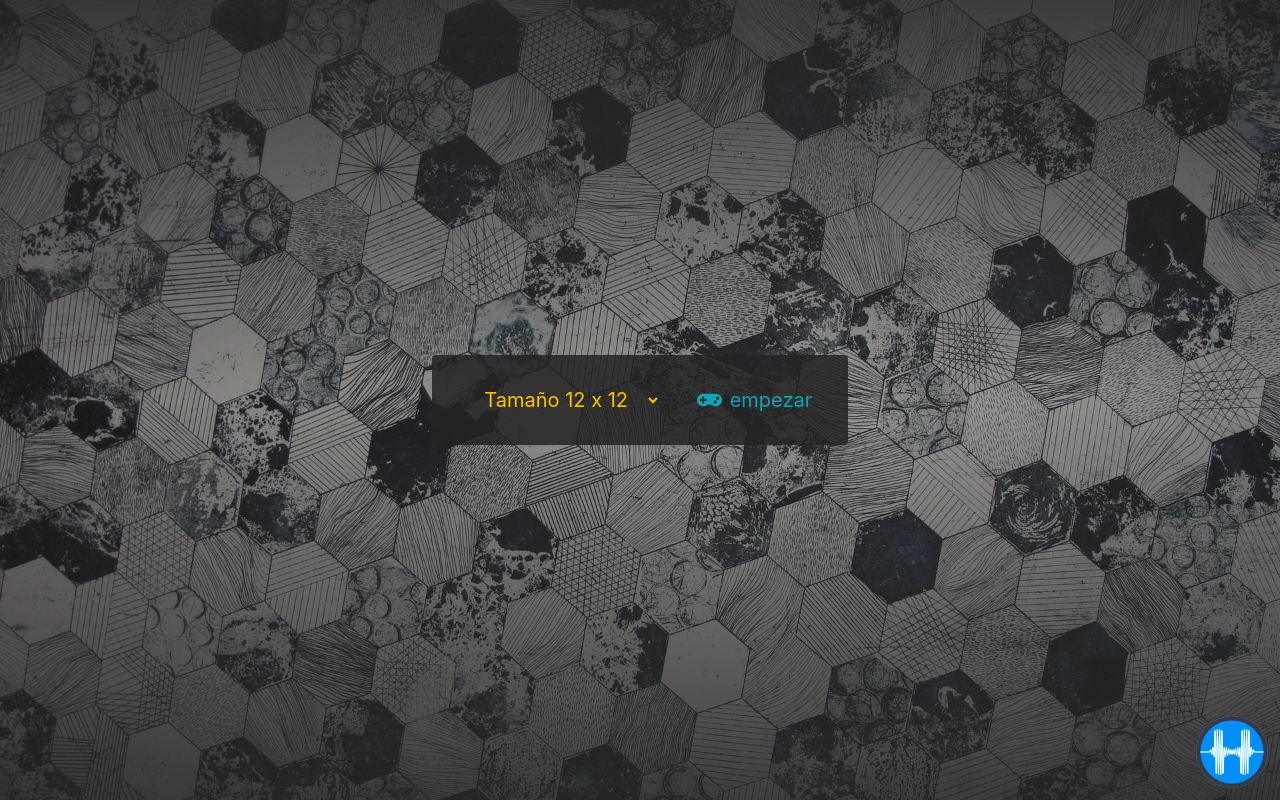
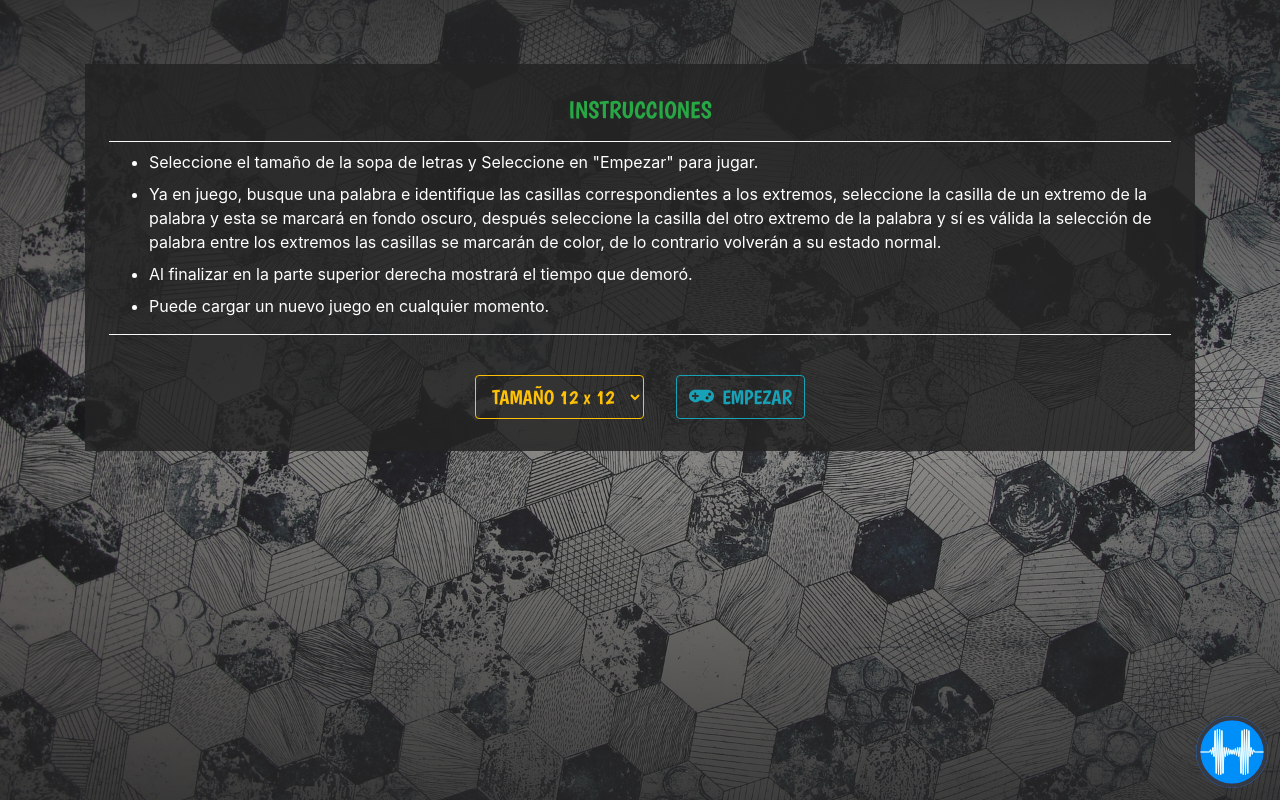
Before and after one commit to hlmqz/sopa-de-letras, a Vue app: page / in a window 1280 px wide. Built offline with nearby package versions, Linux system fonts and the light colour scheme.

Commit message:
update: Intrucciones Incluidas

```diff
--- a/src/components/IntroJuego.vue
+++ b/src/components/IntroJuego.vue
@@ -1,24 +1,51 @@
 <template>
 <transition enter-active-class="slideInDown" leave-active-class="slideOutUp">
-	<div v-if="!enJuego"
-	class="d-flex animated fixed-top justify-content-center align-items-center w-100"
-	style="height: 100%;">
+	<div v-if="!enJuego" class="animated fixed-top py-5" style="max-height: 100%; overflow-y: auto;">
+		<div class="container">
+			<div class="row">
 
-		<div v-if="!timeadd" class="text-center bg-smoke rounded p-3">
-			<select v-model="tam" class="btn btn-outline-warning border-0 f-6 py-2 mx-3 my-2" >
+				<div class="py-3 col-12" :class="{'col-md-6':timeadd}">
+					<div class="bg-smoke p-4">
+						<div class="text-center py-2">
+							<h4 class="text-success boogaloo">INSTRUCCIONES</h4>
+						</div>
+						<div class="border-bottom border-top border-light">
+							<ul class="text-white text-left">
+								<li class="my-2">
+									Seleccione el tamaño de la sopa de letras y Seleccione en "Empezar" para jugar.
+								</li>
+								<li class="my-2">
+									Ya en juego, busque una palabra e identifique las casillas correspondientes a los extremos,
+									seleccione la casilla de un extremo de la palabra y esta se marcará en fondo oscuro,
+									después seleccione la casilla del otro extremo de la palabra y
+									sí es válida la selección de palabra entre los extremos las casillas se marcarán de color,
+									de lo contrario volverán a su estado normal.
+								</li>
+								<li class="my-2">
+									Al finalizar en la parte superior derecha mostrará el tiempo que demoró.
+								</li>
+								<li class="my-2">
+									Puede cargar un nuevo juego en cualquier momento.
+								</li>
+							</ul>
+						</div>
+					</div>
+					<div v-if="!timeadd" class="text-center bg-smoke px-3 pb-3 boogaloo">
+						<select v-model="tam" class="btn btn-outline-warning f-6 py-2 m-3" >
 							<option v-for="(tm, tmi) in tamanos" :value="tm">
-					Tamaño {{tm}} x {{tm}}
+								TAMAÑO {{tm}} x {{tm}}
 							</option>
 						</select>
 
-			<button class="btn btn-outline-info border-0 f-6 mx-2" @click="cambioTamano">
+						<button class="btn btn-outline-info f-6 m-3" @click="cambioTamano">
 							<i class="fas fa-gamepad"></i>
-				<span class="ml-2">empezar</span>
+							<span class="ml-2">EMPEZAR</span>
 						</button>
 					</div>
+				</div>
 
-		<div v-else class="text-center p-3" style="max-width: 480px;">
-			<div class="bg-smoke p-3 rounded frase text-white w-100">
+				<div  v-if="timeadd" class="text-center p-3 col-12 col-md-6" style="max-width:680px;">
+					<div class="bg-smoke p-3 frase text-white w-100">
 						<div class="pb-3 text-left f-6">
 							{{ frase.texto }}.
 						</div>
@@ -28,10 +55,12 @@
 					</div>
 					<br>
 					<br>
-			<button class="btn btn-dark border-0 f-6" @click="empezarJuego">
+					<button class="btn btn-info border-0 f-6 boogaloo" @click="empezarJuego">
 						<i class="fas fa-play"></i>
-				<span class="ml-2">Continuar</span>
+						<span class="ml-2">CONTINUAR</span>
 					</button>
+				</div>
+			</div>
 		</div>
 
 	</div>
```
Lines whose indentation alone changed are shown as unchanged.
